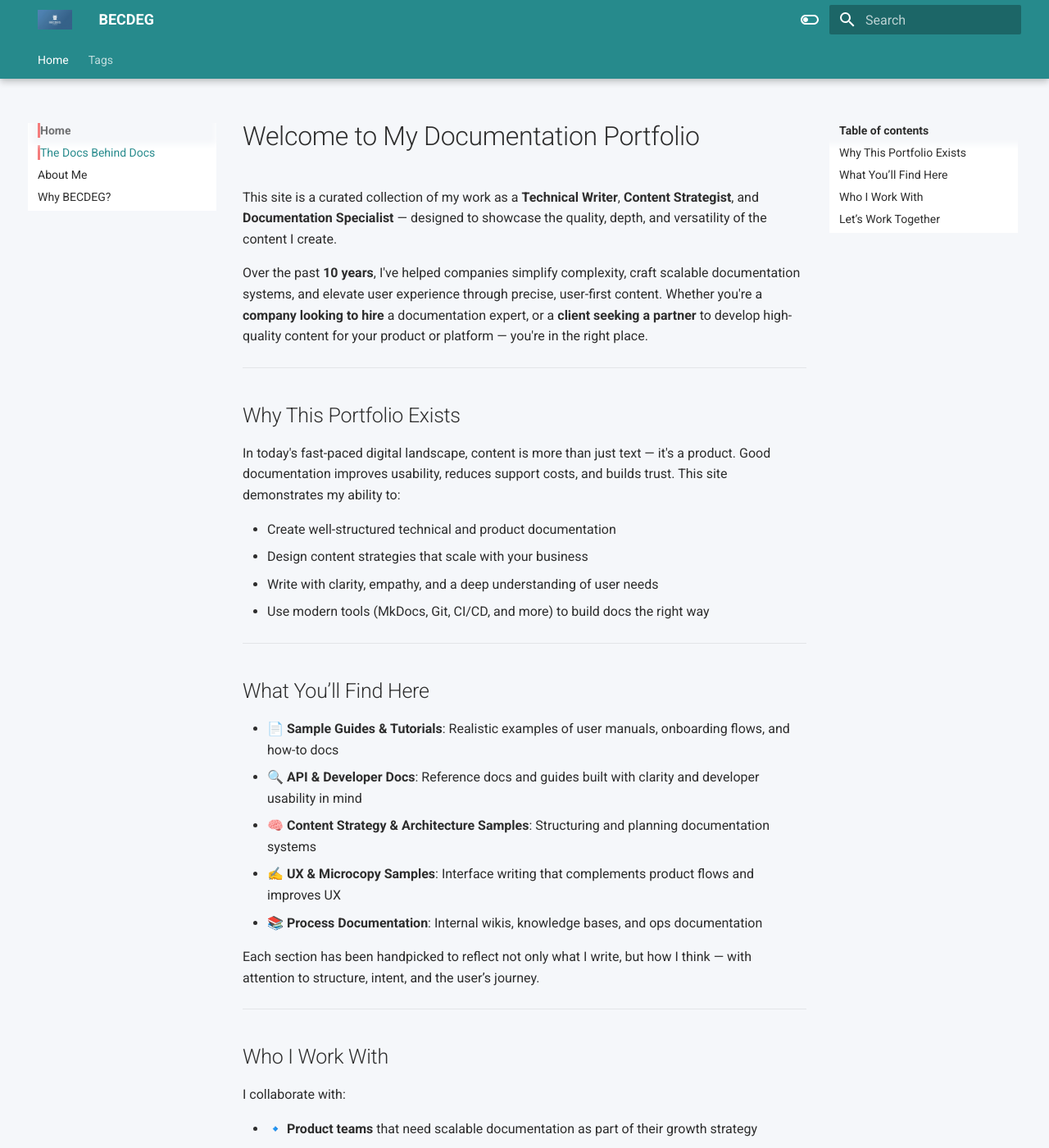
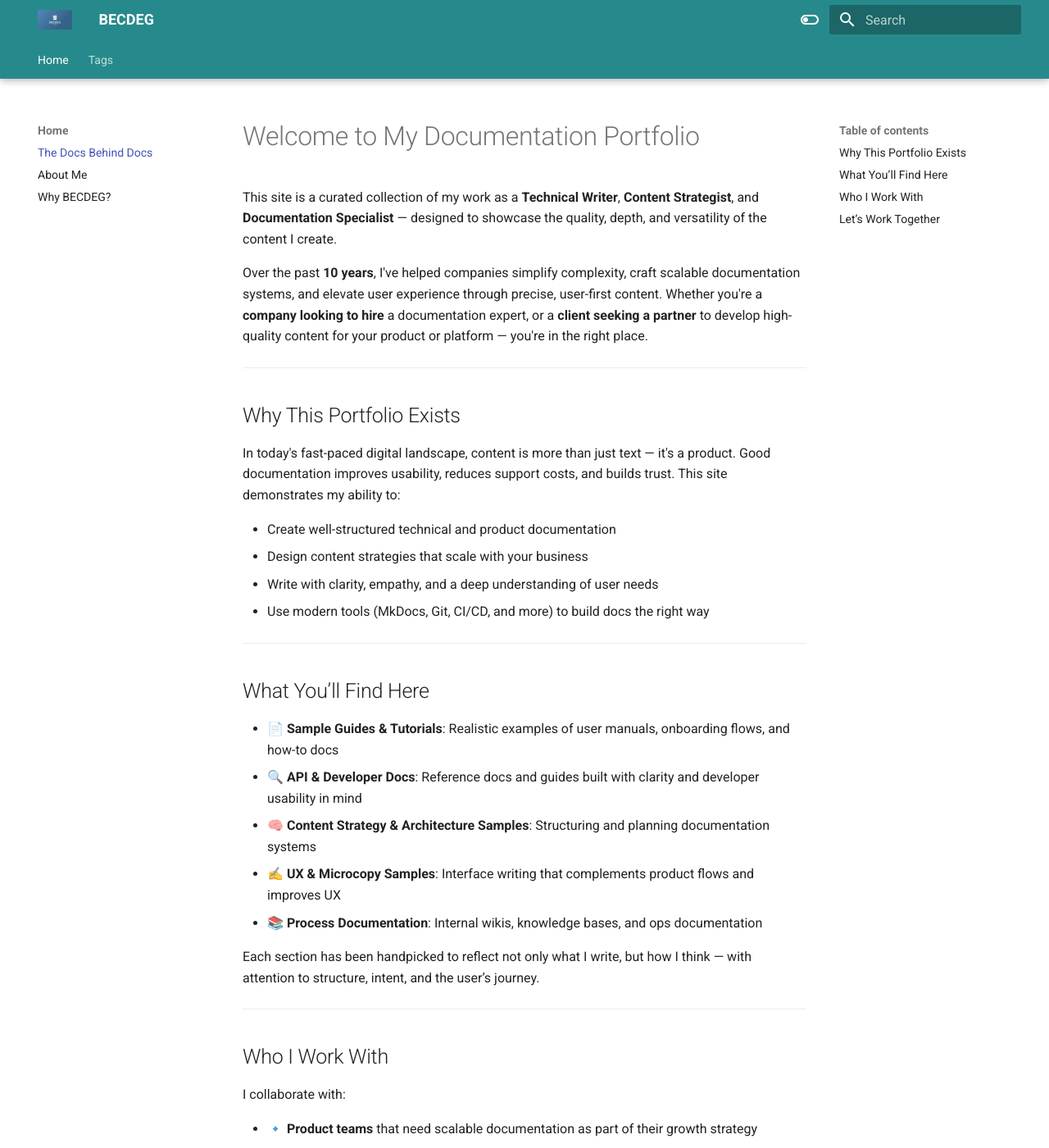
Before and after one commit to harshkanth/Becdeg-docs, an MkDocs documentation site: the page built from docs/index.md, in a window 1280 px wide and 1400 px high. Shown: the whole window at 82% size. Built offline with MkDocs 1.6.1 and Material for MkDocs 9.7.7, drawn with Linux system fonts in a browser that asks for light colours.

Commit message:
new changes

```diff
--- a/docs/extra.css
+++ b/docs/extra.css
@@ -2,85 +2,24 @@
    Light Mode Custom Colors
 ================================== */
 [data-md-color-scheme="Light"] {
-    --md-primary-fg-color: #268A8C;  /* Ocean Teal */
-    --md-primary-fg-color--light: #4FB8B2;
-    --md-primary-fg-color--dark: #1D5E60;
-
-    --md-accent-fg-color: #F47C7C;  /* Dusty Coral */
-
-    --md-default-bg-color: #F5F7FA; /* Light background */
-    --md-default-fg-color: #33373A;
-    --md-typeset-color: #2D2D2D;
-
-    --md-footer-bg-color: #EBECF0;
-    --md-footer-fg-color: #333;
-
-    --md-typeset-a-color: #268A8C;
-    --md-typeset-a-hover-color: #F47C7C;
-
-    --md-code-bg-color: #2D3142;
-    --md-code-fg-color: #A8E6CF;
-
-    --md-typeset-table-color: #E5E7EB;
+    --md-primary-fg-color: #268A8C;
+    --md-primary-bg-color: #FFFFFF;
+    --md-accent-fg-color: #00BFA5;     /* Teal */
+    --md-default-bg-color: #FFFFFF;
+    --md-default-fg-color: #212121;    /* Dark gray for text */
+    --md-code-bg-color: #F5F5F5;
+    --md-code-fg-color: #263238;
+    --md-border-color: #E0E0E0;
   }
 
-  /* Navigation Menus - Light */
-  .md-nav {
-    background-color: #FFFFFF;
-    color: #2D2D2D;
+  /* ===============================
+     Dark Mode Custom Colors
+  ================================== */
+  [data-md-color-scheme="dark"] {
+    --md-primary-fg-color: #7986CB;     /* Indigo soft */
+    --md-accent-fg-color: #00DAC6;      /* Teal soft */
+    --md-default-fg-color: #E0E0E0;     /* Light text */
+    --md-default-bg-color: #000000;/* Soft dark, not pure black */
+    --md-code-bg-color: #2E2E2E;
+    --md-code-fg-color: #ECEFF1;
   }
-  .md-nav__title,
-  .md-nav__link {
-    color: #2D2D2D;
-  }
-  .md-nav__link:hover {
-    color: #F47C7C;
-  }
-
-  /* ===== DARK MODE COLORS ===== */
-  [data-md-color-scheme="dark"] {
-    --md-primary-fg-color: #268A8C;
-    --md-accent-fg-color: #F47C7C;
-
-    --md-default-bg-color: #000000; /* True black background */
-    --md-default-fg-color: #E0E0E0;
-    --md-typeset-color: #D1D1D1;
-
-    --md-footer-bg-color: #111111;
-    --md-footer-fg-color: #E0E0E0;
-
-    --md-typeset-a-color: #A8E6CF;
-    --md-typeset-a-hover-color: #F47C7C;
-
-    --md-code-bg-color: #1A1A1A;
-    --md-code-fg-color: #A8E6CF;
-
-    --md-typeset-table-color: #222222;
-  }
-
-  /* Typography */
-  .md-typeset h1,
-  .md-typeset h2,
-  .md-typeset h3,
-  .md-typeset h4,
-  .md-typeset h5 {
-    color: var(--md-typeset-color);
-  }
-
-  /* Header styling */
-  .md-header {
-    background-color: var(--md-primary-fg-color);
-    color: white;
-  }
-  .md-header__button,
-  .md-header__topic,
-  .md-search__input {
-    color: white;
-  }
-
-  /* Sidebar hover effect */
-  .md-nav__link:hover,
-  .md-nav__item--active > .md-nav__link {
-    background-color: rgba(255, 255, 255, 0.05);
-    border-left: 3px solid var(--md-accent-fg-color);
-  }
--- a/mkdocs.yml
+++ b/mkdocs.yml
@@ -9,7 +9,7 @@
       toggle:
         icon: material/toggle-switch-off-outline
         name: Switch to dark mode
-    - scheme: dark
+    - scheme: slate
       primary: custom
       toggle:
         icon: material/toggle-switch
```
